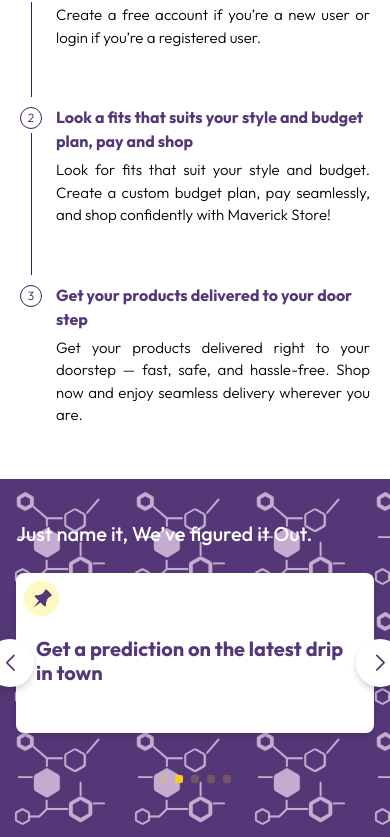
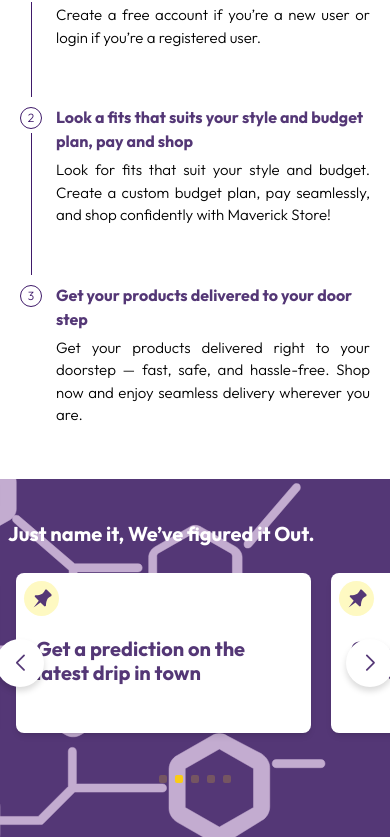
Before and after one commit to Quwambinuyo/Maverick-store, a React (Vite) app: page / in a window 390 px wide. Shown: the part 1014-1851 px from the top of the page. Built offline with nearby package versions, Linux system fonts and the light colour scheme; a web font is replaced by a local one.

Commit message:
made some changes to the landing page

```diff
--- a/src/components/LandingCard.tsx
+++ b/src/components/LandingCard.tsx
@@ -1,11 +1,10 @@
+import { useState, useEffect } from "react";
 import { TiPin } from "react-icons/ti";
 import { Swiper, SwiperSlide } from "swiper/react";
 import { Navigation, Pagination, Autoplay } from "swiper/modules";
 import "swiper/css";
 import "swiper/css/navigation";
 import "swiper/css/pagination";
-
-import multicube from "../assets/images/multicube.svg";
 
 const features = [
   "Create a personalized collection for your wardrobe",
@@ -16,41 +15,54 @@ const features = [
 ];
 
 const LandingCard = () => {
+  const [slidesPerView, setSlidesPerView] = useState(1.2);
+
+  // Dynamically set slidesPerView based on window width
+  useEffect(() => {
+    const handleResize = () => {
+      const width = window.innerWidth;
+
+      if (width < 500) {
+        setSlidesPerView(1.2);
+      } else if (width < 768) {
+        setSlidesPerView(1.5);
+      } else if (width < 1024) {
+        setSlidesPerView(2);
+      } else {
+        setSlidesPerView(2.5);
+      }
+    };
+
+    handleResize(); // Set initial
+    window.addEventListener("resize", handleResize);
+
+    return () => window.removeEventListener("resize", handleResize);
+  }, []);
+
   return (
-    <section
-      className="relative bg-primary-color flex flex-col justify-start gap-6 py-10 overflow-hidden"
-      style={{
-        backgroundImage: `url(${multicube})`,
-        backgroundRepeat: "repeat",
-        backgroundSize: "120px",
-      }}
-    >
-      {/* Text */}
-      <div className="w-full max-w-6xl px-4 mx-auto">
-        <p className="text-white md:text-[40px] text-[20px] font-medium">
+    <section className="relative multicube flex flex-col justify-start gap-6 py-10 overflow-hidden">
+      {/* Heading */}
+      <div className="w-full max-w-6xl px-2 mx-auto">
+        <p className="text-white md:text-[40px] text-[20px] font-bold">
           Just name it, We’ve figured it Out.
         </p>
       </div>
 
-      {/* Swiper */}
+      {/* Swiper Section */}
       <div className="w-full max-w-6xl px-4 mx-auto relative overflow-x-hidden">
         <Swiper
           className="!overflow-visible"
           modules={[Navigation, Pagination, Autoplay]}
           spaceBetween={20}
-          slidesPerView={2}
+          slidesPerView={slidesPerView}
           loop={true}
           navigation
           pagination={{ clickable: true }}
           autoplay={{ delay: 2500, disableOnInteraction: false }}
-          breakpoints={{
-            320: { slidesPerView: 1 },
-            640: { slidesPerView: 2 },
-          }}
         >
           {features.map((text, index) => (
             <SwiperSlide key={index}>
-              <div className="bg-white max-w-full rounded-lg shadow-md relative p-5 h-40 flex items-start gap-2">
+              <div className="bg-white rounded-lg shadow-md relative p-5 h-40 flex items-start gap-2">
                 <TiPin className="absolute top-2 left-2 text-primary-color text-[35px] bg-yellow-100 p-1 rounded-full" />
                 <p className="text-[20px] sm:text-[26px] text-primary-color self-center text-start font-bold leading-6 mt-4">
                   {text}
--- a/src/index.css
+++ b/src/index.css
@@ -118,11 +118,11 @@
 }
 
 .swiper-button-next {
-  right: -30px !important;
+  right: -20px !important;
 }
 
 .swiper-button-prev {
-  left: -30px !important;
+  left: -20px !important;
 }
 
 .swiper-pagination-bullet {
@@ -141,3 +141,11 @@
   margin-top: 2.5rem !important;
   position: relative !important;
 }
+
+.multicube {
+  background-image: url("./assets/images/multicube.svg");
+  background-color: var(--color-primary-color);
+  background-repeat: no-repeat;
+  background-size: 520px;
+  background-position: right;
+}
```
